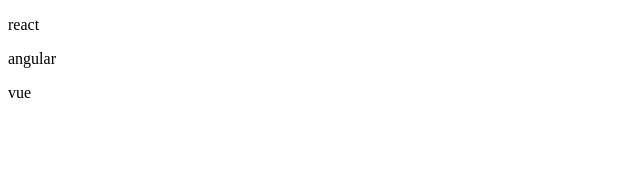
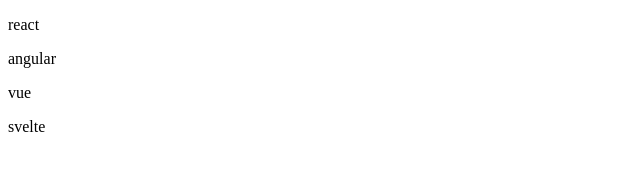
Before and after one commit to Ryuuutaaa/react-udemy, a React (Vite) app: page / in a window 1280 px wide. Shown: the top 186 px of the page, without its empty margins (0-640 px from the left). Built offline with nearby package versions, Linux system fonts and the light colour scheme.

Commit message:
list done

```diff
--- a/src/components/List.jsx
+++ b/src/components/List.jsx
@@ -2,9 +2,9 @@
   const items = ["react", "angular", "vue", "svelte"];
   return (
     <div>
-      <p>{items[0]}</p>
-      <p>{items[1]}</p>
-      <p>{items[2]}</p>
+      {items.map((item) => (
+        <p>{item}</p>
+      ))}
     </div>
   );
 };
```
